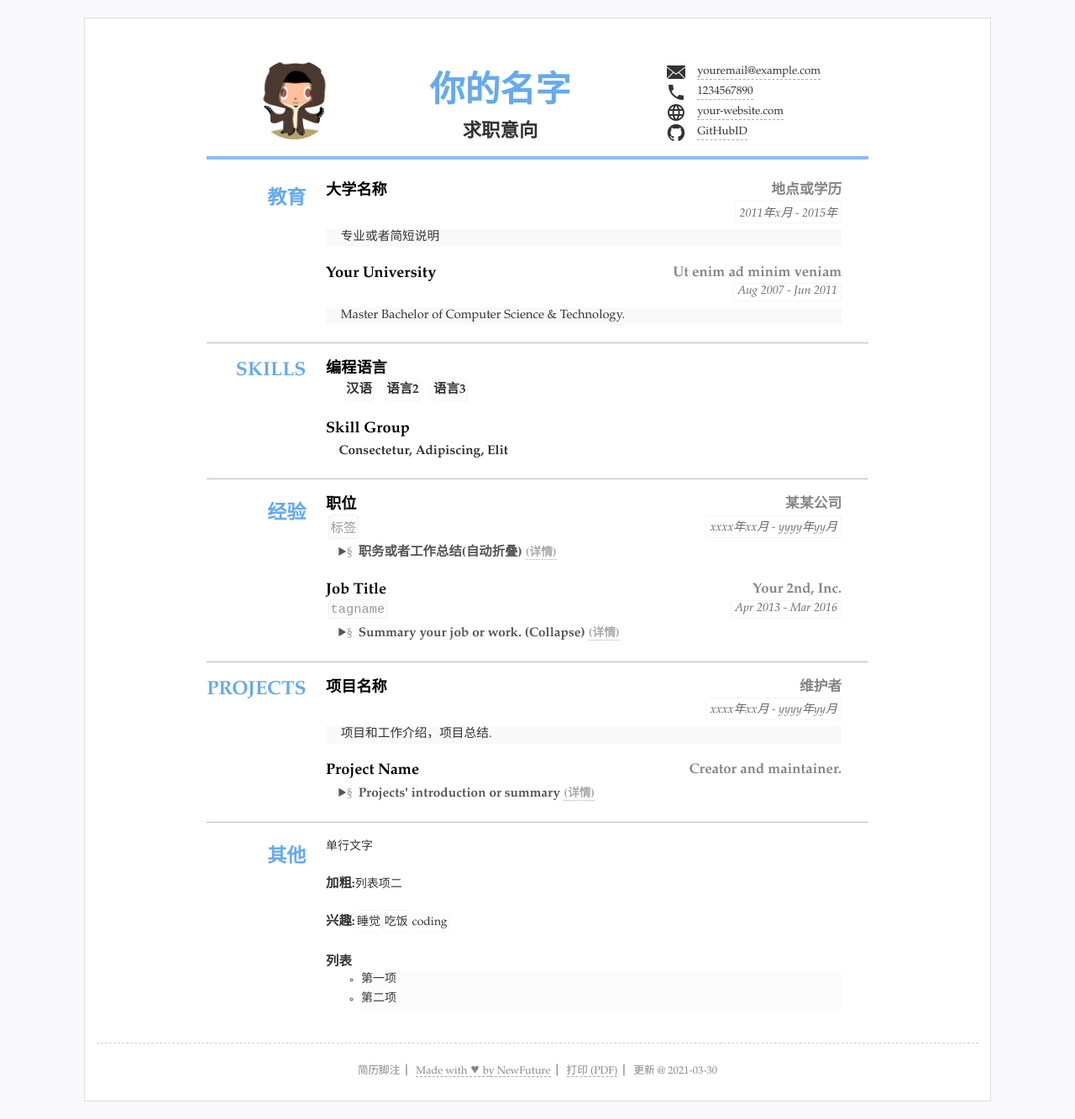
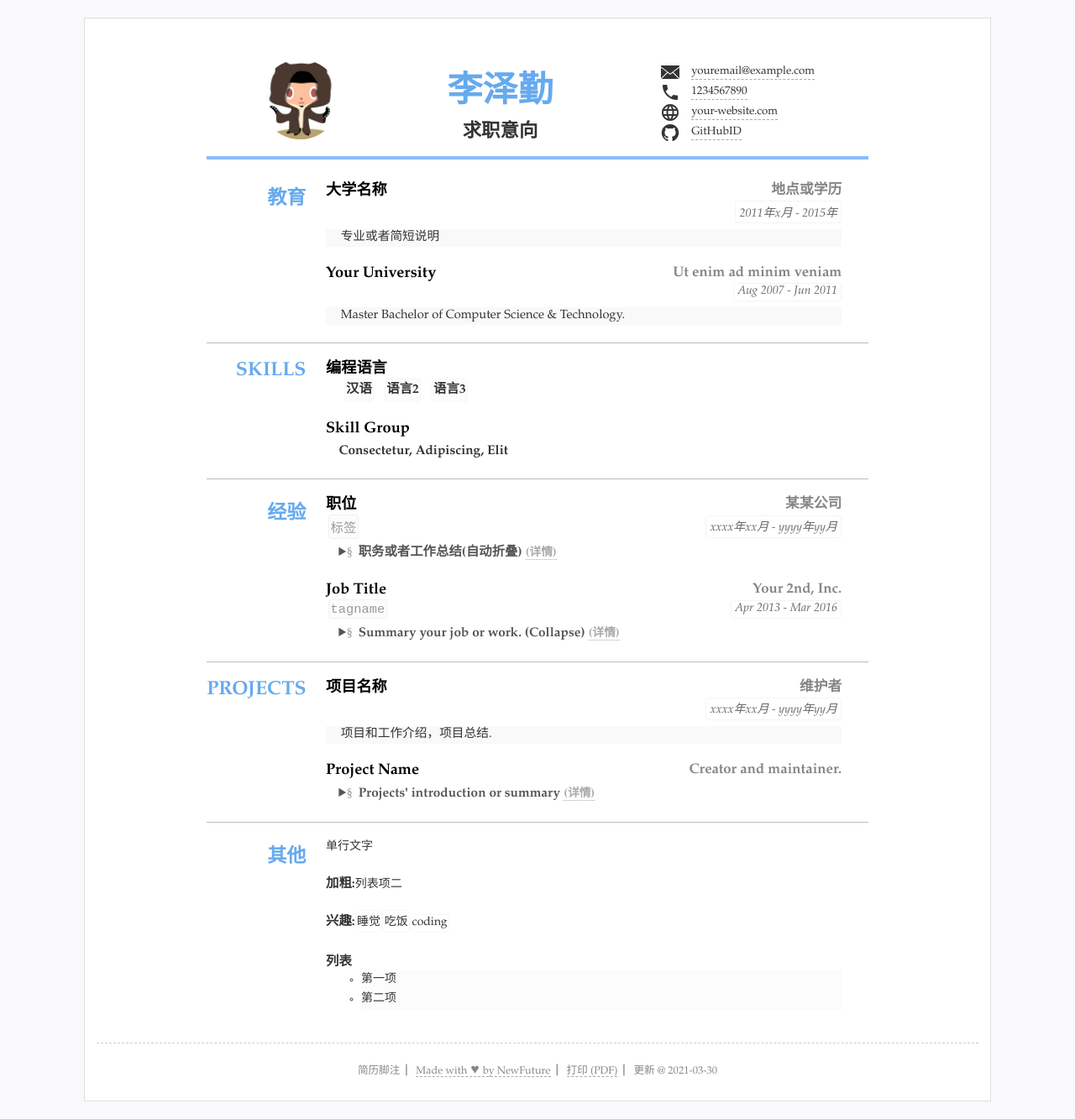
Before and after one commit to xcgxyx/xcgxyx1, a Jekyll site: the page built from index.html, in a window 1280 px wide. Shown: the whole page at 84% size. Built offline with Jekyll 4.4.1, drawn with Linux system fonts in a browser that asks for light colours.

Commit message:
Update resume.yml

```diff
--- a/_data/resume.yml
+++ b/_data/resume.yml
@@ -3,7 +3,7 @@
 
 title: "简历标题"
 lang: "zh" #语言设置 zh表示中文 en 表示英语
-name: "你的名字"
+name: "李泽勤"
 jobtitle: "求职意向" #可空不显示
 photo: "assets/img/photo.jpg" #照片可空，不显示
 
```
